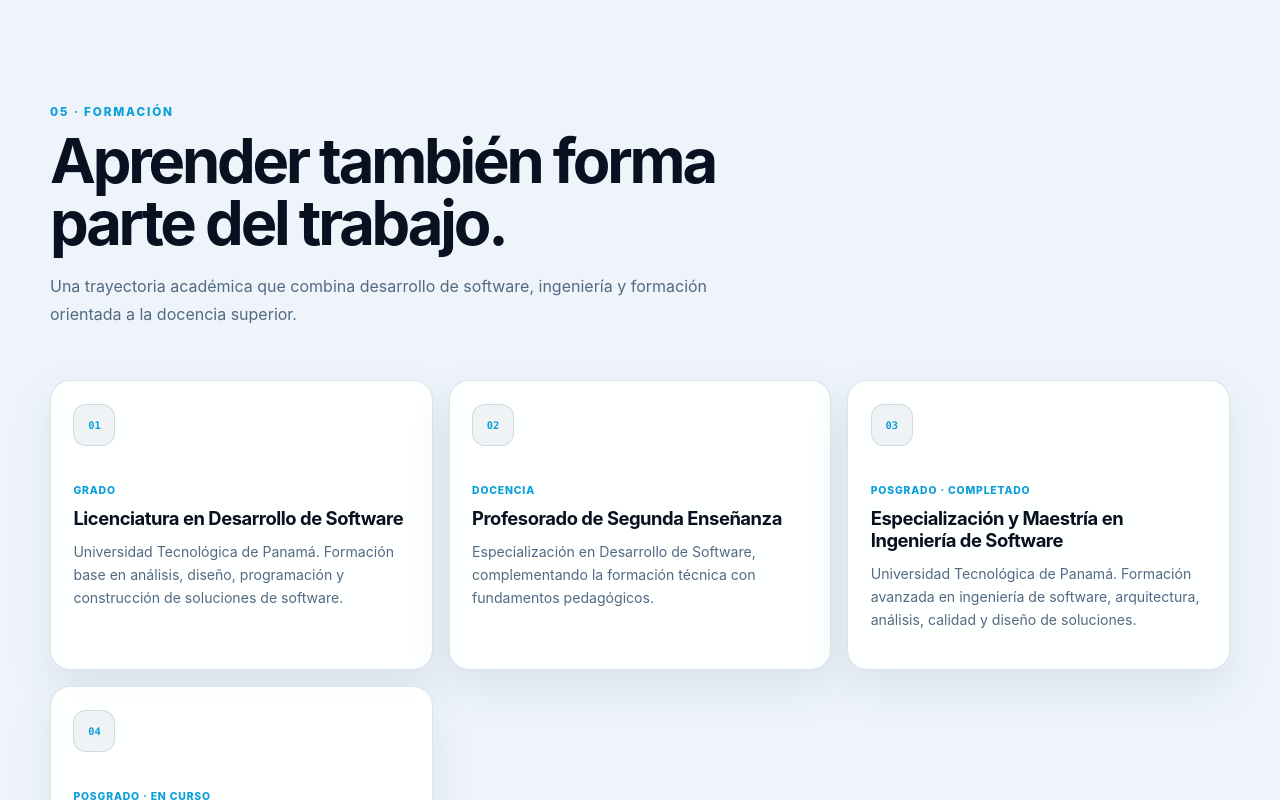
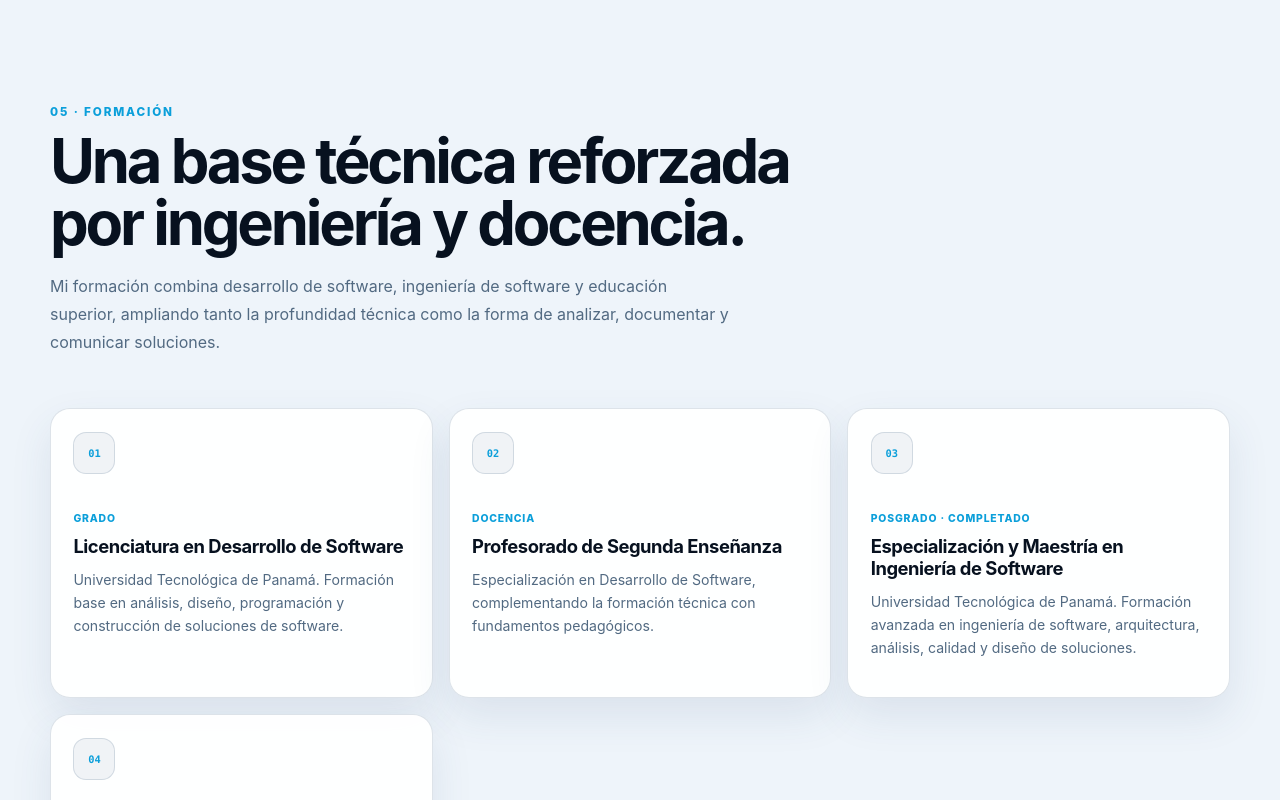
Before and after one commit to DanielDGe/danieldge.github.io, a React (Vite) app: page / in a window 1280 px wide. Shown: the part 5020-5820 px from the top of the page. Built offline with nearby package versions, Linux system fonts and the light colour scheme.

Commit message:
content: update education section

```diff
--- a/src/sections/EducationSection.jsx
+++ b/src/sections/EducationSection.jsx
@@ -7,8 +7,8 @@ function EducationSection() {
       <div className="content-shell">
         <SectionHeading
           eyebrow="05 · FORMACIÓN"
-          title="Aprender también forma parte del trabajo."
-          description="Una trayectoria académica que combina desarrollo de software, ingeniería y formación orientada a la docencia superior."
+          title="Una base técnica reforzada por ingeniería y docencia."
+          description="Mi formación combina desarrollo de software, ingeniería de software y educación superior, ampliando tanto la profundidad técnica como la forma de analizar, documentar y comunicar soluciones."
         />
 
         <div className="education-grid">
```
